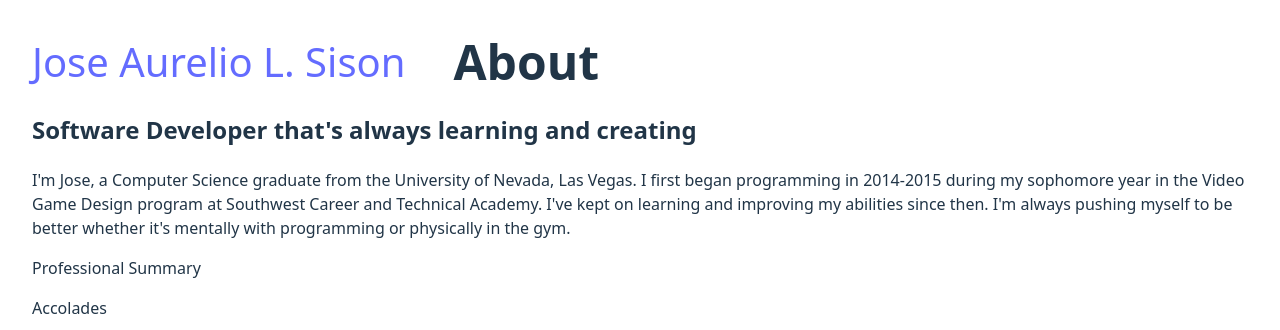
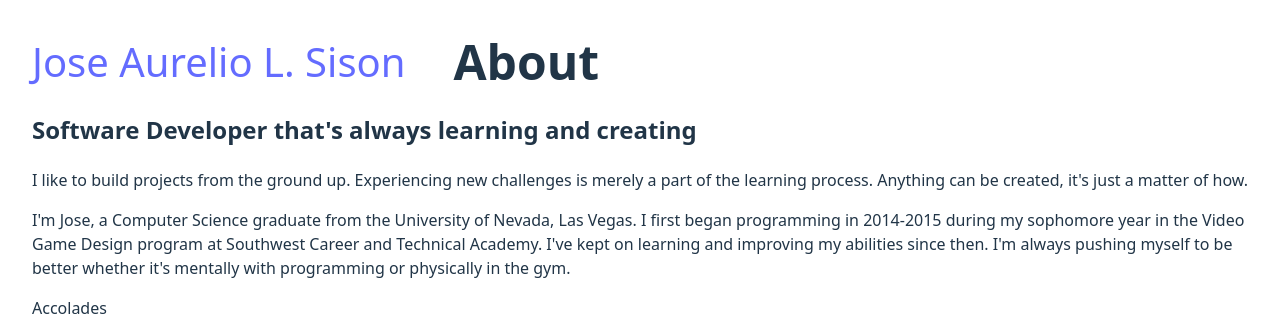
Before and after one commit to sisonj3/jose-sison-site, a React (Vite) app: page /about in a window 1280 px wide. Shown: the top 330 px of the page. Built offline with nearby package versions, Linux system fonts and the light colour scheme.

Commit message:
Created professional summary

```diff
--- a/src/pages/about.jsx
+++ b/src/pages/about.jsx
@@ -15,13 +15,16 @@ export default function Home() {
                 <div>
                     <h2>Software Developer that's always learning and creating</h2>
                     <p>
+                        I like to build projects from the ground up. Experiencing new challenges is merely a part of the learning process.
+                        Anything can be created, it's just a matter of how.
+                    </p>
+                    <p>
                         I'm Jose, a Computer Science graduate from the University of Nevada, Las Vegas.
                         I first began programming in 2014-2015 during my sophomore year in the Video Game Design
                         program at Southwest Career and Technical Academy. I've kept on learning and improving my abilities since then.
                         I'm always pushing myself to be better whether it's mentally with programming or physically in the gym.
                     </p>
                 </div>
-                <div>Professional Summary</div>
                 <div>
                     <p>Accolades</p>
                     <img src={null} alt="1st Place Award" />
```
